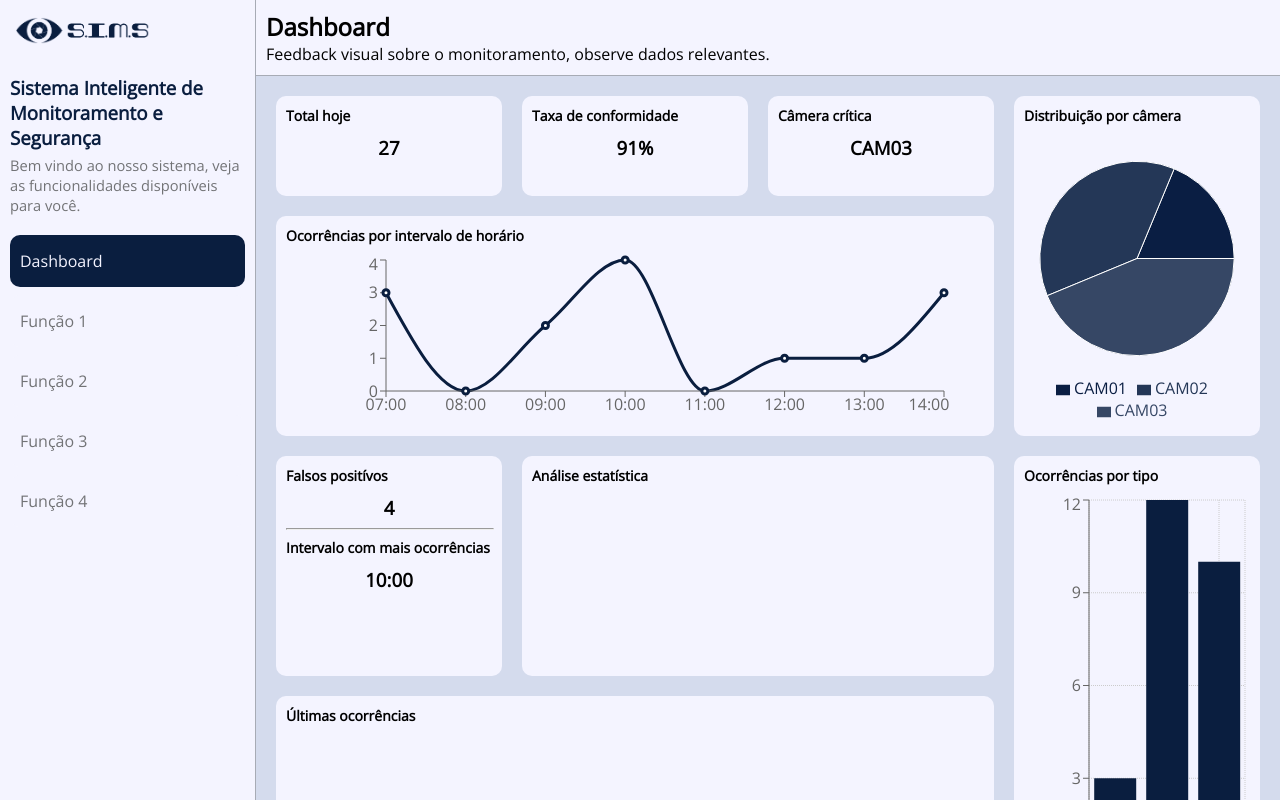
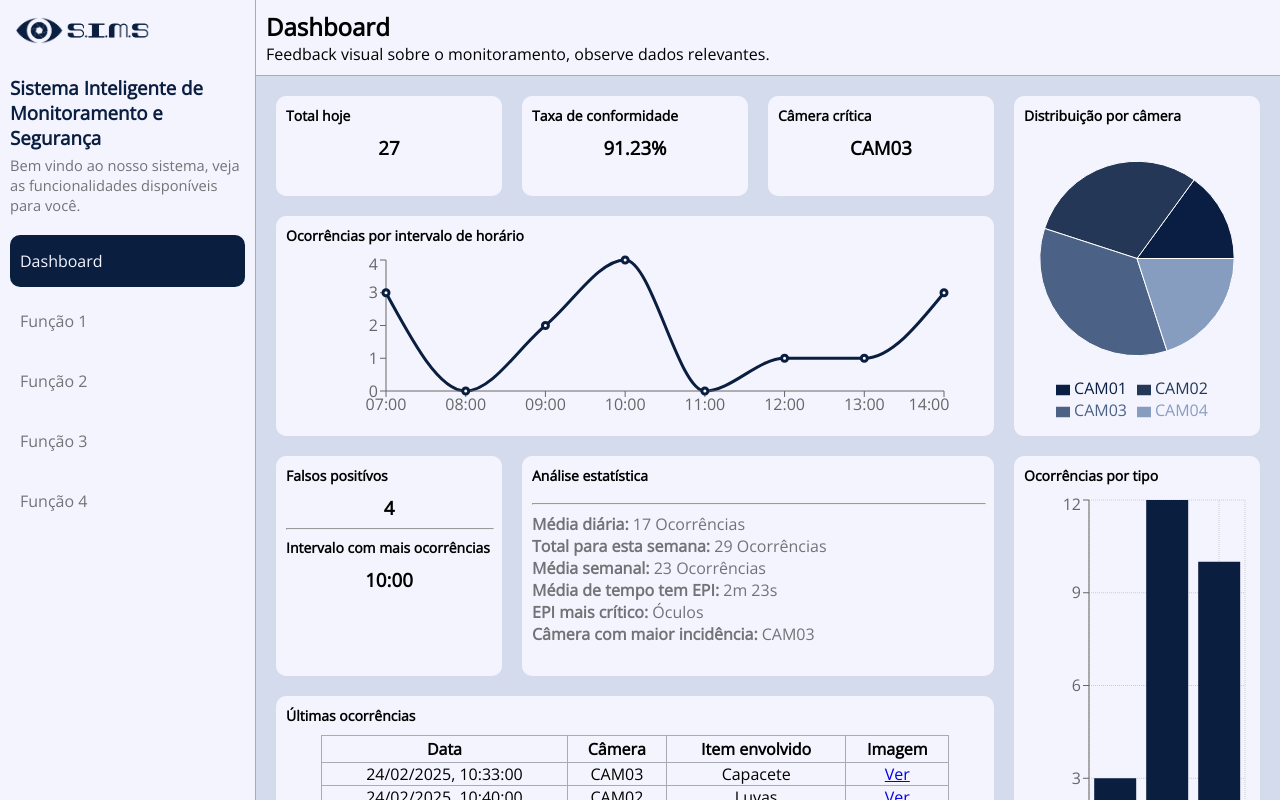
Before and after one commit to williamsdavid5/SIMS_dashborad, a React (Vite) app: page /dashboard in a window 1280 px wide. Built offline with nearby package versions, Linux system fonts and the light colour scheme.

Commit message:
pequenos ajustes de visualização. adição de uma tabela

```diff
--- a/index.html
+++ b/index.html
@@ -6,7 +6,7 @@
   <link rel="icon" type="image/png" href="./src/assets/icon.png" />
   <meta name="viewport" content="width=device-width, initial-scale=1.0" />
   <title>SIMS</title>
-  <link href='https://fonts.googleapis.com/css?family=Open Sans' rel='stylesheet'>
+  <link href='https://fonts.googleapis.com/css?family=Open+Sans' rel='stylesheet'>
 </head>
 
 <body>
--- a/src/App.css
+++ b/src/App.css
@@ -50,6 +50,30 @@ button:hover {
   border: solid 1px var(--azulMaisEscuro);
 }
 
+table {
+  /* border: solid 1px var(--bordaCor); */
+  border-collapse: collapse;
+}
+
+tr,
+tbody,
+thead,
+td,
+th {
+  border: none;
+  margin: 0;
+  padding: 0;
+}
+
+td,
+th {
+  border: solid 1px var(--bordaCor);
+  margin: 0;
+  padding: 0;
+  text-align: center;
+  /* border-right: solid 1px var(--bordaCor); */
+}
+
 :root {
   --corJanela: #F4F4FF;
   --backgroundjanela: #D4DBED;
--- a/src/pages/Dashboard.jsx
+++ b/src/pages/Dashboard.jsx
@@ -20,7 +20,7 @@ import {
 
 export default function Dashboard() {
     const [totalHoje, setTotalHoje] = useState(27);
-    const [taxaConformidade, setTaxaConformidade] = useState(91);
+    const [taxaConformidade, setTaxaConformidade] = useState(91.23);
     const [cameraCritica, setCameraCritica] = useState("CAM03");
     const [falsosPositivos, setFalsosPositivos] = useState(4);
     const [intervaloMaisOcorrencias, setIntervaloMaisOcorrencias] = useState('10:00');
@@ -52,10 +52,95 @@ export default function Dashboard() {
     const distribuicaoPorCameraData = [
         { camera: "CAM01", Quantidade: 3 },
         { camera: "CAM02", Quantidade: 6 },
-        { camera: "CAM03", Quantidade: 7 }
+        { camera: "CAM03", Quantidade: 7 },
+        { camera: "CAM04", Quantidade: 4 }
     ]
 
-    const COLORS = ["#0A1E43", "#243757", "#364765", "#4F5F79"];
+    const ultimasOcorrencias = [
+        {
+            id: 1,
+            data: "2025-02-24T10:33:00",
+            camera: "CAM03",
+            item: "Capacete",
+            imagemUrl: "/imagens/oc1.jpg"
+        },
+        {
+            id: 2,
+            data: "2025-02-24T10:40:00",
+            camera: "CAM02",
+            item: "Luvas",
+            imagemUrl: "/imagens/oc2.jpg"
+        },
+        {
+            id: 3,
+            data: "2025-02-24T11:02:00",
+            camera: "CAM01",
+            item: "Óculos",
+            imagemUrl: "/imagens/oc3.jpg"
+        },
+        {
+            id: 4,
+            data: "2025-02-24T11:02:00",
+            camera: "CAM01",
+            item: "Óculos",
+            imagemUrl: "/imagens/oc3.jpg"
+        },
+        {
+            id: 5,
+            data: "2025-02-24T11:02:00",
+            camera: "CAM01",
+            item: "Óculos",
+            imagemUrl: "/imagens/oc3.jpg"
+        },
+        {
+            id: 6,
+            data: "2025-02-24T11:02:00",
+            camera: "CAM01",
+            item: "Óculos",
+            imagemUrl: "/imagens/oc3.jpg"
+        },
+        {
+            id: 7,
+            data: "2025-02-24T11:02:00",
+            camera: "CAM01",
+            item: "Óculos",
+            imagemUrl: "/imagens/oc3.jpg"
+        },
+        {
+            id: 8,
+            data: "2025-02-24T11:02:00",
+            camera: "CAM01",
+            item: "Óculos",
+            imagemUrl: "/imagens/oc3.jpg"
+        },
+        {
+            id: 9,
+            data: "2025-02-24T11:02:00",
+            camera: "CAM01",
+            item: "Óculos",
+            imagemUrl: "/imagens/oc3.jpg"
+        }, {
+            id: 10,
+            data: "2025-02-24T11:02:00",
+            camera: "CAM01",
+            item: "Óculos",
+            imagemUrl: "/imagens/oc3.jpg"
+        },
+        {
+            id: 11,
+            data: "2025-02-24T11:02:00",
+            camera: "CAM01",
+            item: "Óculos",
+            imagemUrl: "/imagens/oc3.jpg"
+        }
+    ];
+
+    const formatarData = (dataISO) => {
+        const data = new Date(dataISO);
+        return data.toLocaleString("pt-BR");
+    };
+
+    const COLORS = ["#0A1E43", "#243757", "#4b6185", "#879dc0"];
 
 
     return (
@@ -129,6 +214,15 @@ export default function Dashboard() {
                         </div>
                         <div className='bloco analiseEstatistica'>
                             <p className='tituloBloco'>Análise estatística</p>
+                            <hr />
+                            <p className='inforEstatistica'>
+                                <b>Média diária:</b> 17 Ocorrências <br />
+                                <b>Total para esta semana: </b> 29 Ocorrências <br />
+                                <b>Média semanal:</b> 23 Ocorrências <br />
+                                <b>Média de tempo tem EPI:</b> 2m 23s <br />
+                                <b>EPI mais crítico:</b> Óculos <br />
+                                <b>Câmera com maior incidência:</b> CAM03 <br />
+                            </p>
                         </div>
                         <div className='bloco ocorrenciasPorTipo'>
                             <p className='tituloBloco'>Ocorrências por tipo</p>
@@ -151,6 +245,31 @@ export default function Dashboard() {
                         </div> */}
                         <div className='bloco ultimasOcorrencias'>
                             <p className='tituloBloco'>Últimas ocorrências</p>
+                            <table border={1} className='tabelaUltimasOcorrencias'>
+                                <thead>
+                                    <tr>
+                                        <th>Data</th>
+                                        <th>Câmera</th>
+                                        <th>Item envolvido</th>
+                                        <th>Imagem</th>
+                                    </tr>
+                                </thead>
+
+                                <tbody>
+                                    {ultimasOcorrencias.map((ocorrencia) => (
+                                        <tr key={ocorrencia.id}>
+                                            <td>{formatarData(ocorrencia.data)}</td>
+                                            <td>{ocorrencia.camera}</td>
+                                            <td>{ocorrencia.item}</td>
+                                            <td>
+                                                <a href={ocorrencia.imagemUrl} target="_blank" rel="noopener noreferrer">
+                                                    Ver
+                                                </a>
+                                            </td>
+                                        </tr>
+                                    ))}
+                                </tbody>
+                            </table>
                         </div>
                         <div className='bloco historicoCompleto'>
                             <p className='tituloBloco'>Histórico completo</p>
--- a/src/pages/styles/dashboard.css
+++ b/src/pages/styles/dashboard.css
@@ -88,6 +88,13 @@
     grid-row: span 2;
 }
 
+.inforEstatistica {
+    /* background-color: gray; */
+    width: 100%;
+    height: 100%;
+    color: var(--textoCor);
+}
+
 .falsosPositivos {
     grid-row: span 2;
 }
@@ -100,6 +107,16 @@
 .ultimasOcorrencias {
     grid-column: span 3;
     grid-row: span 2;
+    overflow-y: auto;
+}
+
+.tabelaUltimasOcorrencias {
+    width: 90%;
+    border: none;
+}
+
+.tabelaUltimasOcorrencias th {
+    padding: 2px;
 }
 
 .historicoCompleto {
@@ -213,6 +230,10 @@
     .cameraCritica {
         grid-column: span 1;
     }
+
+    table {
+        font-size: 13px;
+    }
 }
 
 /* @media (max-width: 700px) {
--- a/src/pages/styles/menuLateral.css
+++ b/src/pages/styles/menuLateral.css
@@ -105,6 +105,7 @@
     .menuMobile {
         display: flex;
         position: absolute;
+        z-index: 1000;
         width: 60%;
         top: 60px;
         border-bottom-right-radius: 10px;
```
